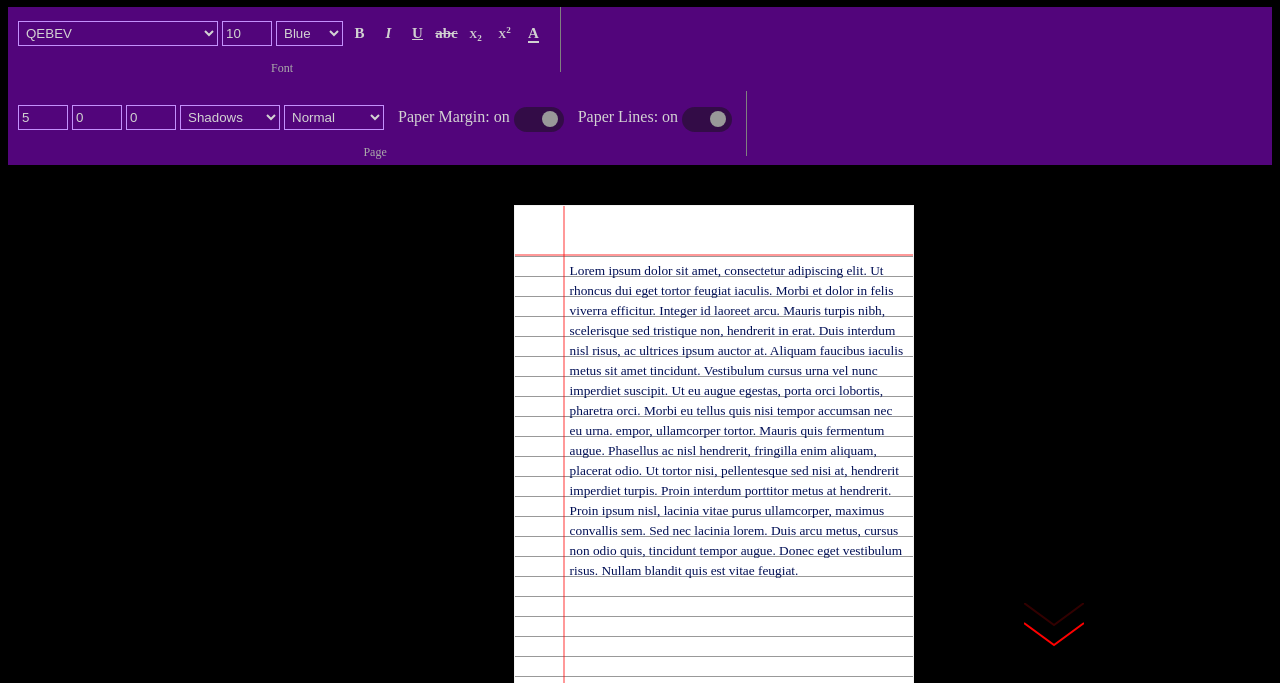
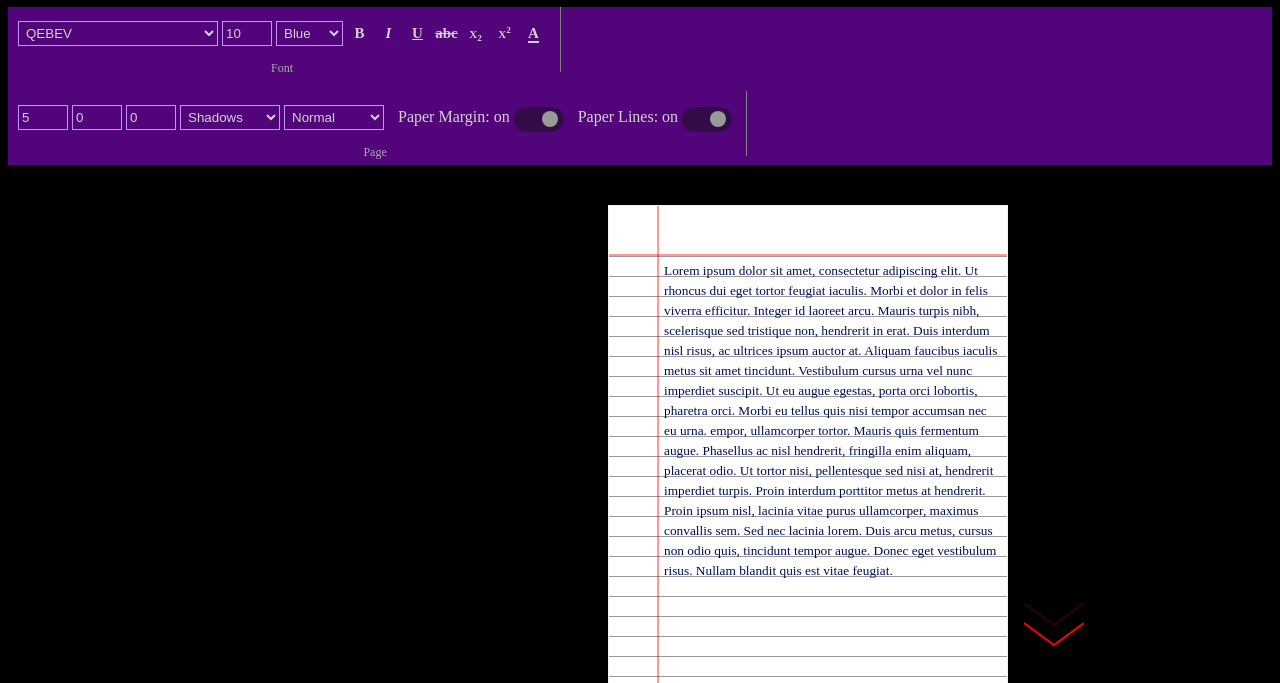
Before and after one commit to ParthNikam/Write-Without-Writing, a website with bundled scripts: page index.html in a window 1280 px wide. Shown: the part 117-800 px from the top of the page. Built offline with nearby package versions, Linux system fonts and the light colour scheme; a web font is replaced by a local one.

Commit message:
Update index.html

```diff
--- a/index.html
+++ b/index.html
@@ -148,7 +148,7 @@
         </svg>
 
         <main>
-        <section class="generate-image-section" style="margin-left: 40%;">
+        <section class="generate-image-section" style="margin-left: 600px;">
             <form id="generate-image-form">
                 <!-- Generate Image Section -->
                 <div class="display-flex output-grid responsive-flex">
```
